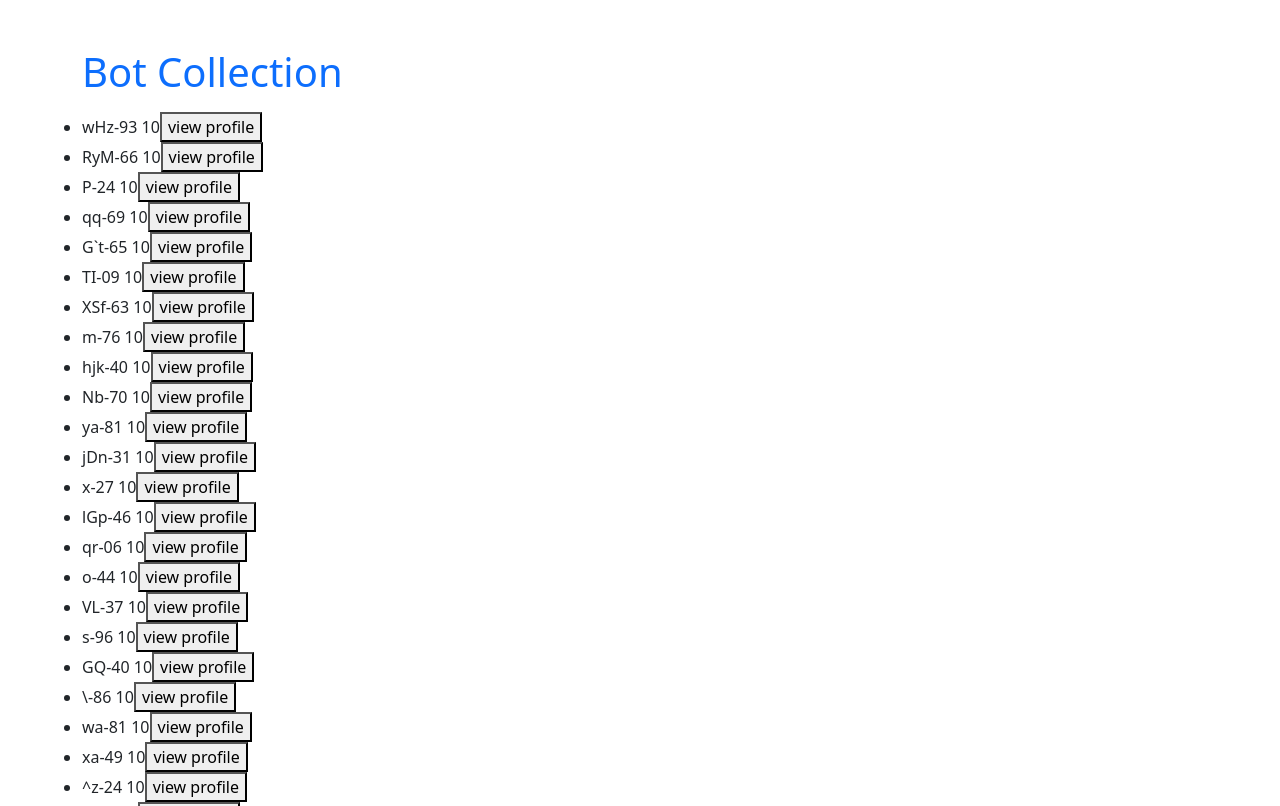
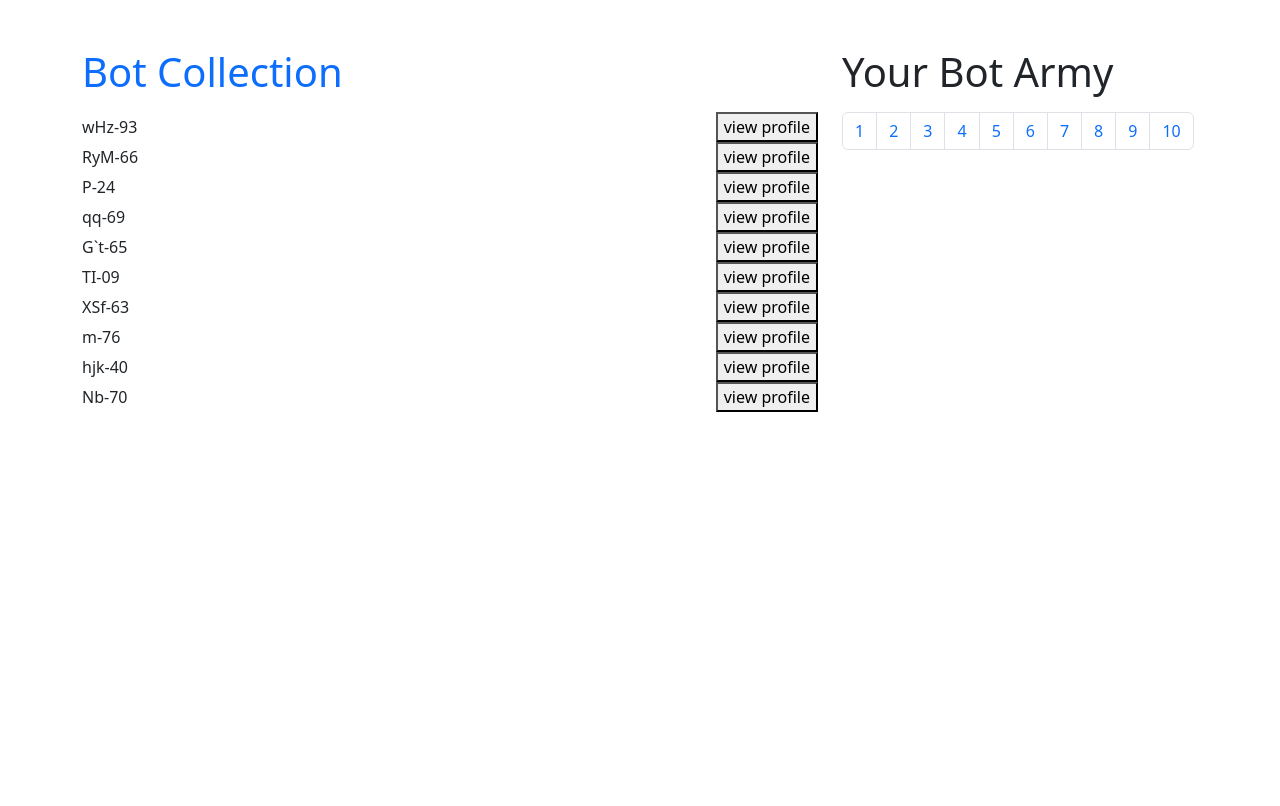
Before and after one commit to Nyakio-Eva/Bot-Battlr-app, a React (Create React App) app: page / in a window 1280 px wide. Shown: the top 806 px of the page. Built offline with nearby package versions, Linux system fonts and the light colour scheme; data requests are answered from the project's data file.

Commit message:
added bootstrap classes

```diff
--- a/src/components/Botcollection.js
+++ b/src/components/Botcollection.js
@@ -12,9 +12,6 @@ function BotCollection(){
     const [currentPage, setCurrentPage] = useState(1);
     const [postsPerPage] = useState(10);
 
-    const indexOfLastPost = currentPage * postsPerPage;
-    const indexOfFirstPost = indexOfLastPost - postsPerPage;
-    const currentPosts = bots.slice(indexOfFirstPost, indexOfLastPost);
 
 
 
@@ -77,22 +74,29 @@ function BotCollection(){
         setBots(updatedBots)
     }
 
-    const paginate = (pageNumber) => setCurrentPage(pageNumber)
+    const paginate = (pageNumber) => setCurrentPage(pageNumber);
 
-    return(
-        <div className="container mt-5 ">
+    const indexOfLastPost = currentPage * postsPerPage;
+    const indexOfFirstPost = indexOfLastPost - postsPerPage;
+    const currentPosts = bots.slice(indexOfFirstPost, indexOfLastPost);
+
+
+
+    return (
+        <div className="container mt-5">
+            <div className="row">
+                <div className="col-md-8">
                     <h1 className="text-primary mb-3">Bot Collection</h1>
                     <ul className="list-group mb-4">
-            {bots.map((bot) =>(
-                <li key={bot.id} onClick={() => handleAddToYourBotArmy(bot)} >
-                    {bot.name} {currentPosts.length}
-
-                    <button onClick={(e) => {e.stopPropagation(); handleViewProfile(bot)}}>view profile</button>
-
-
+                        {currentPosts.map((bot) => (
+                            <li className="d-flex justify-content-between align-items-center" key={bot.id} onClick={() => handleAddToYourBotArmy(bot)}>
+                                {bot.name}
+                                <button onClick={(e) => { e.stopPropagation(); handleViewProfile(bot); }}>view profile</button>
                             </li>
                         ))}
                     </ul>
+                </div>
+                <div className="col-md-4">
                     {selectedBot && (
                         <div>
                             <img src={selectedBot.avatar_url} alt={selectedBot.name} />
@@ -107,15 +111,18 @@ function BotCollection(){
                             <button onClick={handleCloseProfile}>Close Profile</button>
                         </div>
                     )}
-            <YourBotArmy army={army} setArmy={setArmy} onDeleteBot={(bot) => deleteBot(bot, handleDeleteBot)}/>
+                    <YourBotArmy army={army} setArmy={setArmy} onDeleteBot={(bot) => deleteBot(bot, handleDeleteBot)} />
                     <Pagination
                         postsPerPage={postsPerPage}
-               totalPosts ={bots.length}
+                        totalPosts={bots.length}
                         paginate={paginate}
-
                     />
                 </div>
-    )
+            </div>
+        </div>
+    );
+
+
 }
 
 export default BotCollection;
```
Lines whose indentation alone changed are shown as unchanged.
